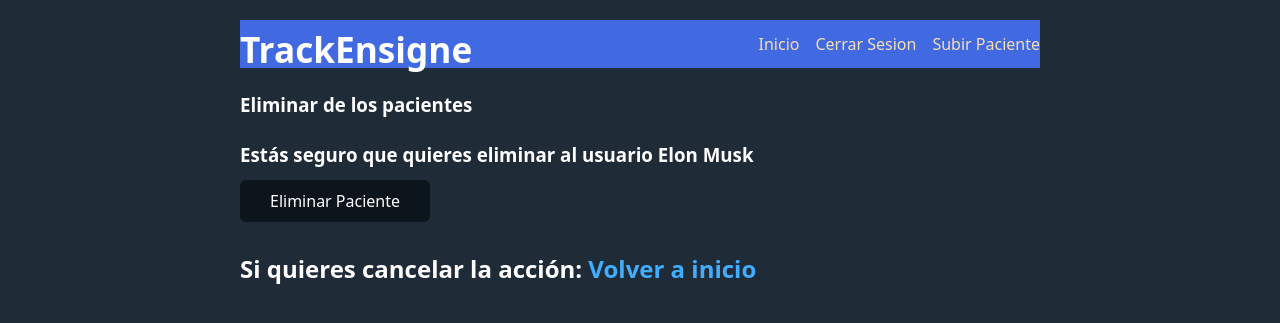
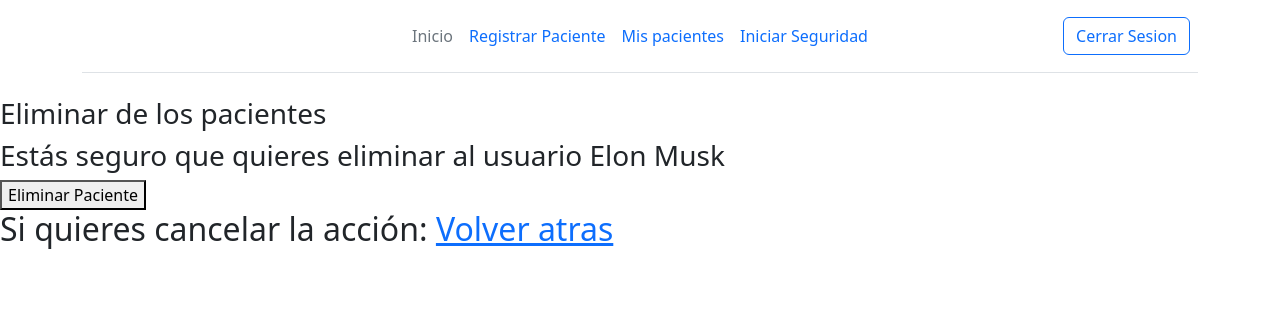
Before and after one commit to jeremiasolivera/Track-ensigne, a Django app: page /app/eliminar_paciente/18 in a window 1280 px wide. Shown: the top 323 px of the page. Run offline with Django 4.2, Linux system fonts and the light colour scheme; a user stored in the database is signed in; data comes from the database, SQL or seed files in the repository; both versions use the stored data as it was after the commit; some libraries are stand-ins or nearby versions.

Commit message:
Bootstrap en el proyecto

```diff
--- a/myapp/urls.py
+++ b/myapp/urls.py
@@ -3,8 +3,8 @@ from . import views
 
 
 urlpatterns = [
-    path('', views.extract_faces, name='extracted'),
     path('pacientes/', views.patients_details, name='pacientes'),
+    path('registrar_paciente', views.extract_faces, name='extracted'),
     path('eliminar_paciente/<int:pk>', views.patients_delete, name='eliminar_paciente'),
     path('actualizar_paciente/<int:pk>', views.patients_update, name='actualizar_paciente'),
     path('recognition/', views.recognition, name='recognition'),
--- a/templates/navigation/navbar.html
+++ b/templates/navigation/navbar.html
@@ -1,4 +1,4 @@
-<header style="width: 100%; background-color: royalblue; color: black;">
+<!-- <header style="width: 100%; background-color: royalblue; color: black;">
     <nav style="display: flex; justify-content:space-between; align-items: center; width: 100%; height:3rem;">
         <h1>TrackEnsigne</h1>
         <ul style="display: flex; justify-content: center; align-items: center; gap: 1rem;">
@@ -21,4 +21,40 @@
 
         </ul>
     </nav>
-</header>
+</header> -->
+
+<div class="container">
+    <header
+        class="d-flex flex-wrap align-items-center justify-content-center justify-content-md-between py-3 mb-4 border-bottom">
+        <div class="col-md-3 mb-2 mb-md-0">
+            <a href="/" class="d-inline-flex link-body-emphasis text-decoration-none">
+                <svg class="bi" width="40" height="32" role="img" aria-label="Bootstrap">
+                    <use xlink:href="#bootstrap" />
+                </svg>
+            </a>
+        </div>
+
+        <ul class="nav col-12 col-md-auto mb-2 justify-content-center mb-md-0">
+            <li><a href="{% url 'home' %}" class="nav-link px-2 link-secondary">Inicio</a></li>
+            {% if user.is_authenticated %}
+            <li><a href="{% url 'extracted' %}" class="nav-link px-2">Registrar Paciente</a></li>
+            <li><a href="{% url 'pacientes' %}" class="nav-link px-2">Mis pacientes</a></li>
+            <li><a href="{% url 'recognition' %}" class="nav-link px-2">Iniciar Seguridad</a></li>
+            {% endif %}
+        </ul>
+
+        <div class="col-md-3 text-end">
+            {% if user.is_authenticated %}
+            <button type="button" class="btn btn-outline-primary me-2"><a style="text-decoration: none;" href="{% url 'account_logout' %}">Cerrar
+                    Sesion</a></button>
+
+            {% else %}
+
+            <button type="button" class="btn btn-outline-primary me-2"><a style="text-decoration: none;"href="{% url 'account_login' %}">Iniciar
+                    Sesion</a></button>
+            <button type="button" class="btn btn-outline-primary me-2"><a style="text-decoration: none;"href="{% url 'account_signup' %}">Registrarse</a></button>
+
+            {% endif %}
+        </div>
+    </header>
+</div>
--- a/templates/pages/eliminar_paciente.html
+++ b/templates/pages/eliminar_paciente.html
@@ -10,7 +10,7 @@
         <button type="submit">Eliminar Paciente</button>
     </form>
 
-    <h2>Si quieres cancelar la acción: <a href="{% url 'pacientes' %}">Volver a inicio</a></h2>
+    <h2>Si quieres cancelar la acción: <a href="{% url 'pacientes' %}">Volver atras</a></h2>
 
 
 {% if messages %}
--- a/templates/plantilla/index.html
+++ b/templates/plantilla/index.html
@@ -3,7 +3,7 @@
 <head>
     <meta charset="UTF-8">
     <meta name="viewport" content="width=device-width, initial-scale=1.0">
-    <link rel="stylesheet" href="https://cdn.jsdelivr.net/npm/water.css@2/out/dark.css">
+    <link href="https://cdn.jsdelivr.net/npm/bootstrap@5.3.1/dist/css/bootstrap.min.css" rel="stylesheet" integrity="sha384-4bw+/aepP/YC94hEpVNVgiZdgIC5+VKNBQNGCHeKRQN+PtmoHDEXuppvnDJzQIu9" crossorigin="anonymous">
     <title>Face Recognition</title>
 </head>
 <body>
@@ -15,5 +15,7 @@
     {% endblock %}
 
     <script src="https://kit.fontawesome.com/e6cab71c57.js" crossorigin="anonymous"></script>
+    <script src="https://cdn.jsdelivr.net/npm/@popperjs/core@2.11.8/dist/umd/popper.min.js" integrity="sha384-I7E8VVD/ismYTF4hNIPjVp/Zjvgyol6VFvRkX/vR+Vc4jQkC+hVqc2pM8ODewa9r" crossorigin="anonymous"></script>
+    <script src="https://cdn.jsdelivr.net/npm/bootstrap@5.3.1/dist/js/bootstrap.min.js" integrity="sha384-Rx+T1VzGupg4BHQYs2gCW9It+akI2MM/mndMCy36UVfodzcJcF0GGLxZIzObiEfa" crossorigin="anonymous"></script>
 </body>
 </html>
```
Also changed, not shown: core/settings.py (+7 -0 lines), requeriments.txt (+16 -0 lines), templates/extract_faces.html (+27 -8 lines), db.sqlite3, media/pacientes/elon_YI6Wwhj.jpg (added), media/pacientes/mifoto2.jpg (added).
